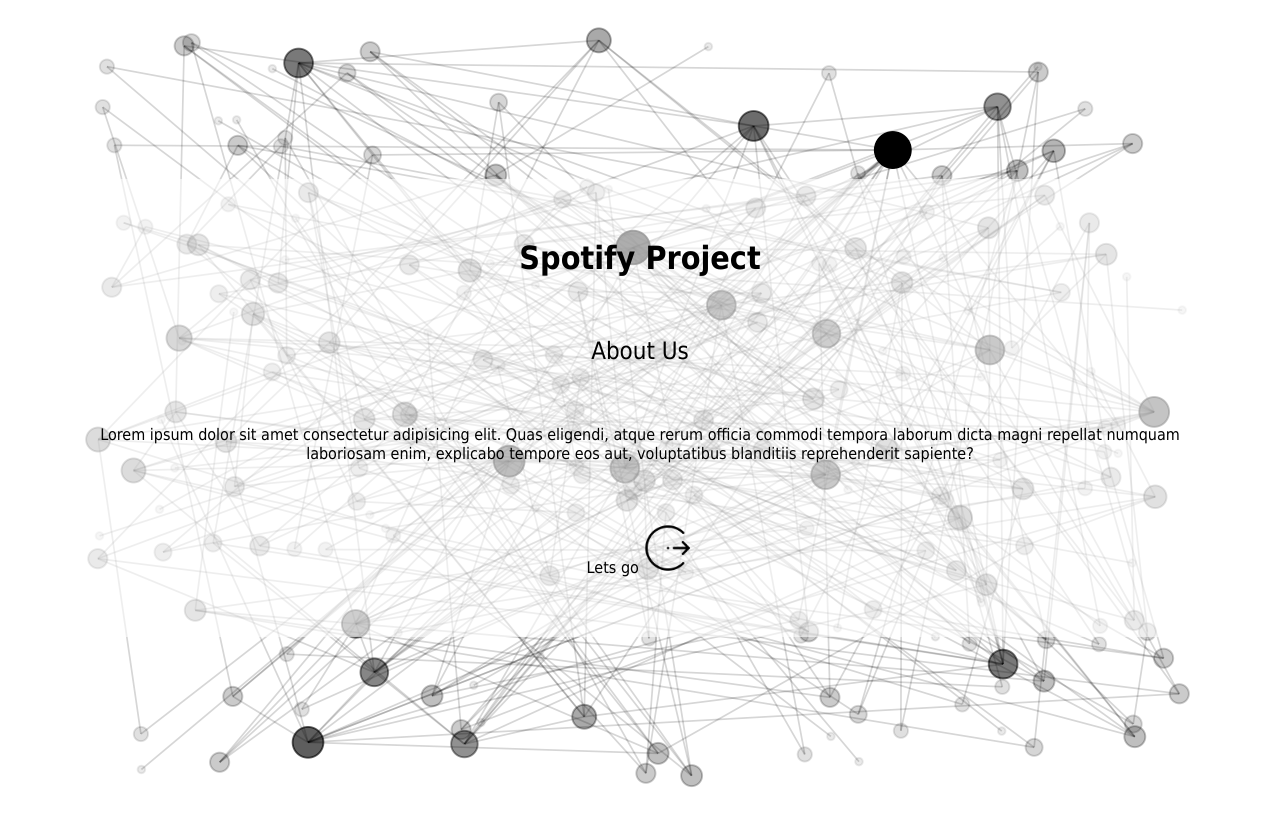
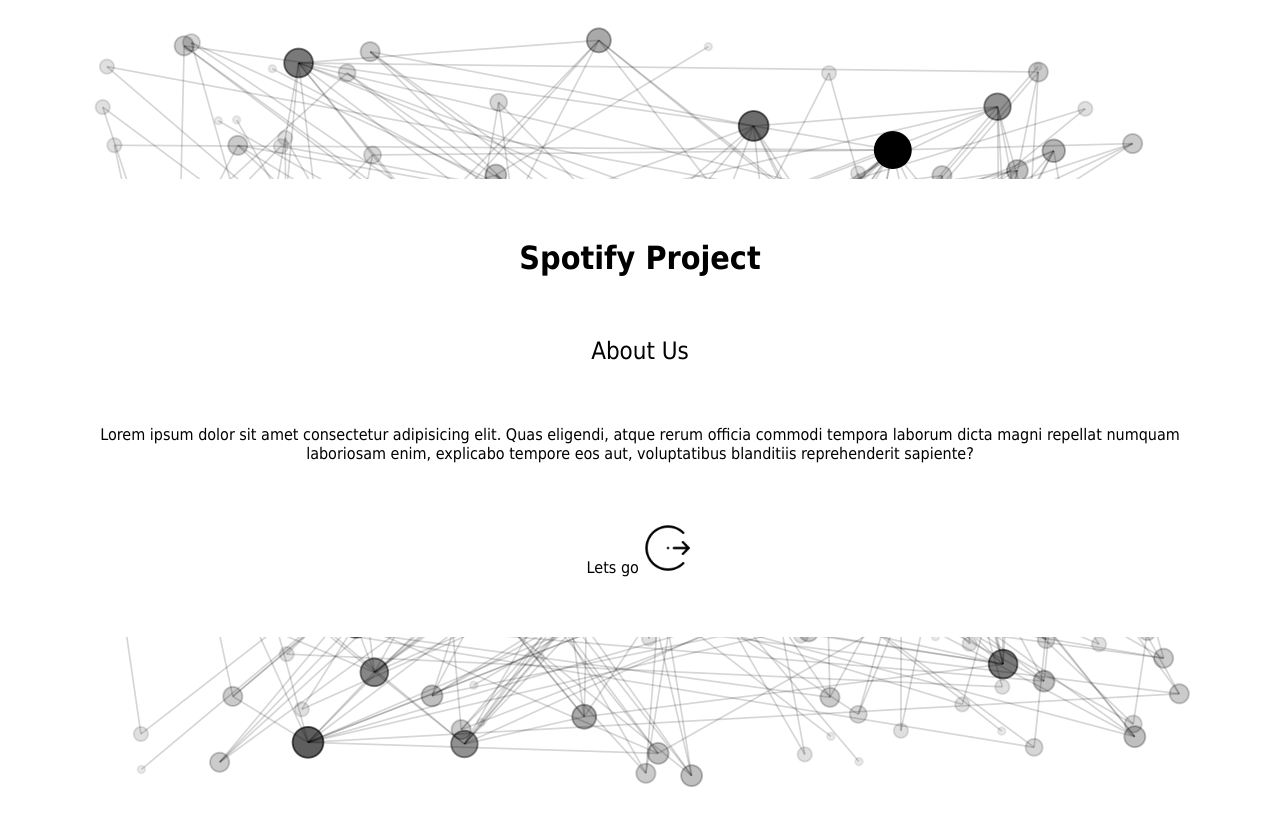
Before and after one commit to zaydtahir/spotinet, a Flask app: page / in a window 1280 px wide. Run offline with Flask 3, Linux system fonts and the light colour scheme.

Commit message:
It finally works

```diff
--- a/app/templates/style.css
+++ b/app/static/styles/style.css
@@ -6,7 +6,7 @@
     height: 100vh;
 
     /*background settings*/
-    background-image: url("background3.png");
+    background-image: url("../img/background3.png");
     background-color: white;
     background-position: center;
     background-repeat: no-repeat;
@@ -25,7 +25,7 @@
 
 .transbox {
     margin: 30px;
-    background-color: rgb(255, 255, 255, 0.6);
+    background-color: rgb(255, 255, 255);
     /*border: 1px solid black;*/
 }
 
--- a/app/templates/index.html
+++ b/app/templates/index.html
@@ -3,8 +3,7 @@
 <head>
     <meta charset="UTF-8">
     <meta name="viewport" content="width ">
-    <link rel="stylesheet" type="text/css"
-          href="style.css">
+    <link rel="stylesheet" type="text/css" href="{{ url_for('static', filename='styles/style.css') }}">
     <title>Name of Our Project</title>
 </head>
 
@@ -25,7 +24,7 @@
         Lets go
         <a
                 href="{{ url_for('login') }}">
-            <img alt="image" src="Login2.png" width="50" align>
+            <img alt="image" src="{{ url_for('static', filename='img/Login2.png') }}" width="50" align>
         </a>
     </p>
 
```
Also changed, not shown: app/static/img/background3.png (renamed from app/templates/background3.png), app/static/img/login2.png (renamed from app/templates/login2.png).
